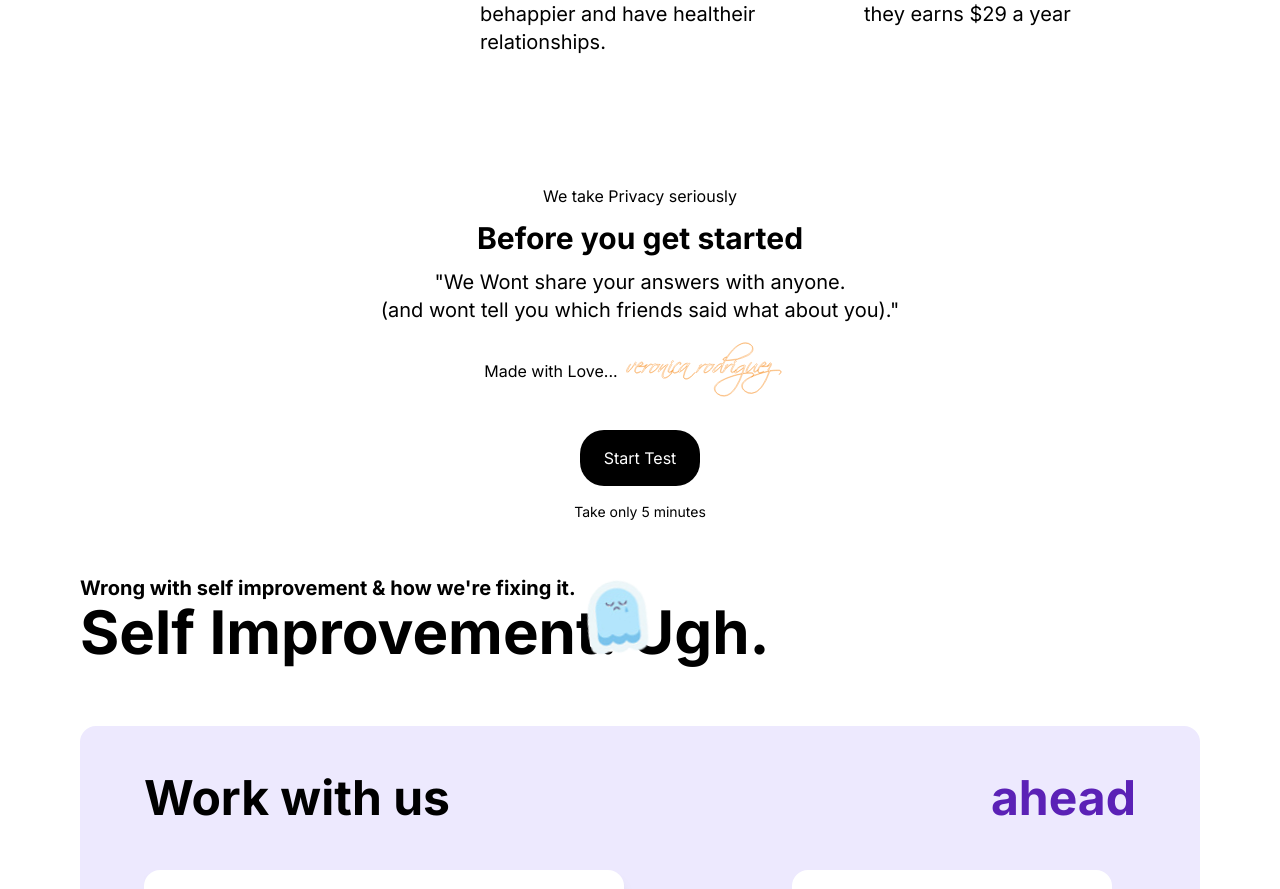
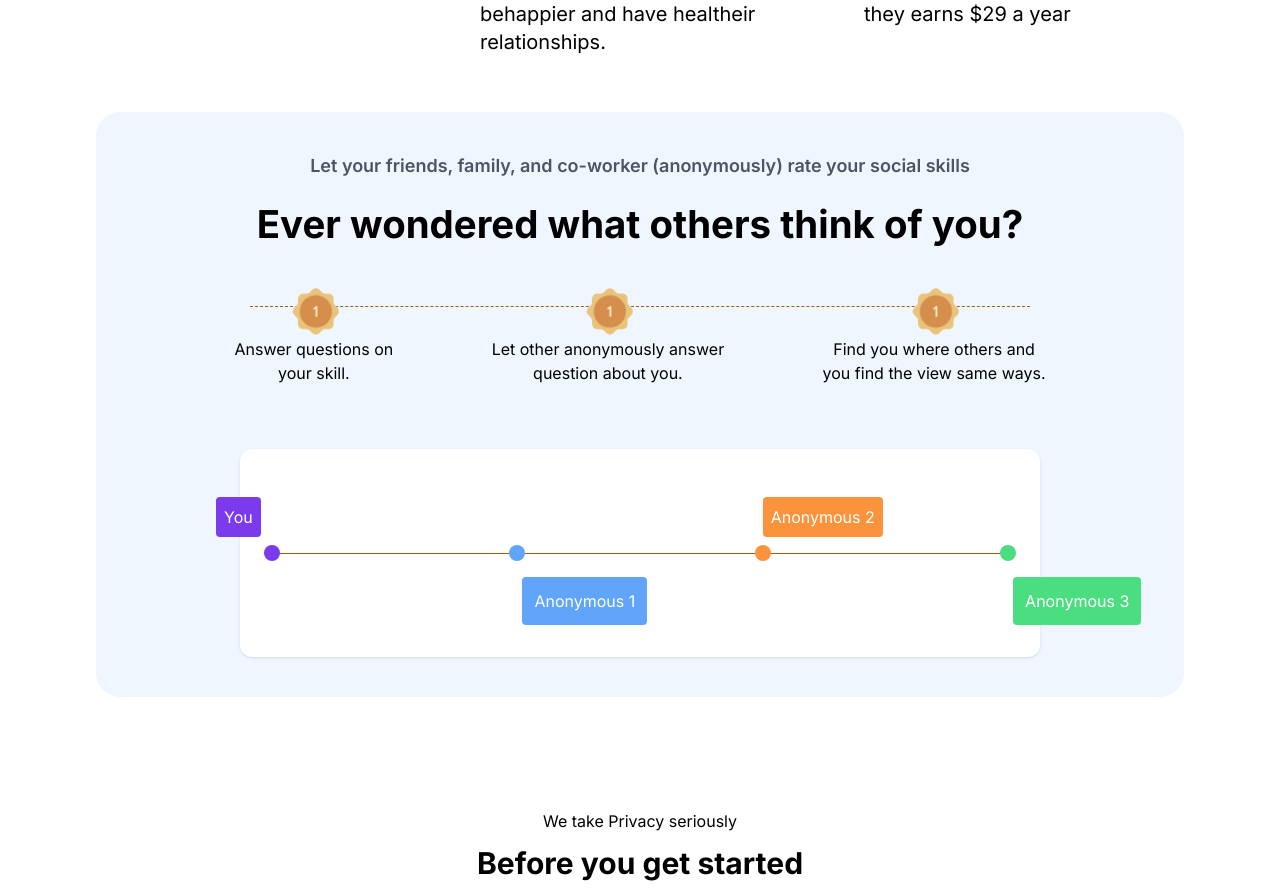
Before and after one commit to rushirrj/density-exchange-task, a Next.js app: page / in a window 1280 px wide. Shown: the part 1748-2637 px from the top of the page. Built offline with nearby package versions, Linux system fonts and the light colour scheme.

Commit message:
Add EverWonder

```diff
--- a/src/app/page.js
+++ b/src/app/page.js
@@ -4,6 +4,7 @@ import Footer from "../components/Footer";
 import Openvacancies from "../components/Openvacancies";
 import EQbeatsIQ from "../components/EQbeatsIQ";
 import BeBestYou from "../components/BeBestYou";
+import EverWonder from "../components/EverWonder";
 import Test from "../components/Test";
 import WorkWithUs from "../components/WorkWithUs";
 import MeetAheadCard from "@/components/MeetAheadCard";
@@ -19,6 +20,7 @@ export default function Home() {
       <DoesThisSoundFamiliar />
       <MeetAheadCard/>
       <BeBestYou />
+      <EverWonder />
       <Test />
       <SelfImprovement/>
       <WorkWithUs />
--- /dev/null
+++ b/src/components/EverWonder.jsx
@@ -0,0 +1,147 @@
+"use client";
+import { motion } from "framer-motion";
+import React from "react";
+import Image from "next/image";
+const EverWonder = () => {
+  return (
+    <section className="mt-10 rounded-3xl bg-blue-50 p-10 mx-24">
+      <motion.div
+        initial="hidden"
+        whileInView="visible"
+        viewport={{ once: true }}
+        transition={{ duration: 0.5 }}
+        variants={{
+          visible: { opacity: 1, scale: 1, x: 0, y: 0 },
+          hidden: { opacity: 0, scale: 0.5 },
+        }}
+      >
+        <h3 className="text-center text-gray-600 text-lg font-semibold">
+          Let your friends, family, and co-worker (anonymously) rate your social
+          skills
+        </h3>
+        <h1 className="text-[2.4rem] font-bold text-center mt-4">
+          Ever wondered what others think of you?
+        </h1>
+      </motion.div>
+      <div className="mt-8 flex justify-center relative">
+        <div className="absolute top-[1.25rem] w-[780px] text-transparent border-t border-yellow-700 h-4 border-dashed">
+          Dummy
+        </div>
+        <div className="flex justify-evenly w-[70rem] z-[10]">
+          <div className="flex flex-col justify-center">
+            <div className="flex justify-center">
+              <div className="">
+                <Image width={50} height={50} alt="" src="/badge.png" />
+              </div>
+            </div>
+            <div className="text-center">
+              Answer questions on <br />
+              your skill.
+            </div>
+          </div>
+
+          <div className="flex flex-col justify-center">
+            <div className="flex justify-center">
+              <div className="">
+                <Image width={50} height={50} alt="" src="/badge.png" />
+              </div>
+            </div>
+            <div className="text-center">
+              Let other anonymously answer <br />
+              question about you.
+            </div>
+          </div>
+
+          <div className="flex flex-col justify-center">
+            <div className="flex justify-center">
+              <div className="">
+                <Image width={50} height={50} alt="" src="/badge.png" />
+              </div>
+            </div>
+            <div className="text-center">
+              Find you where others and <br />
+              you find the view same ways.
+            </div>
+          </div>
+        </div>
+      </div>
+      <div className="flex justify-center">
+        <div className="mt-16 shadow bg-white rounded-xl w-[50rem] p-6 py-24 relative">
+          <div className="flex justify-between ">
+            <div className="h-4 w-4 rounded-full bg-violet-600 z-10 relative">
+              <motion.div
+                initial="hidden"
+                whileInView="visible"
+                viewport={{ once: true }}
+                transition={{
+                  duration: 1,
+                  staggerChildren: 0.2,
+                  delayChildren: 0.3,
+                }}
+                variants={{
+                  visible: { opacity: 1, scale: 1, x: 0, y: 0 },
+                  hidden: { opacity: 0, scale: 0.5 },
+                }}
+              >
+                <div className="absolute text-white p-2 bg-violet-600 rounded top-[-3rem] left-[-3rem]">
+                  You
+                </div>
+              </motion.div>
+            </div>
+            <div className="h-4 w-4 rounded-full bg-blue-400 z-10 relative">
+              <motion.div
+                initial="hidden"
+                whileInView="visible"
+                viewport={{ once: true }}
+                transition={{ duration: 0.5 }}
+                variants={{
+                  visible: { opacity: 1, scale: 1, x: 0, y: 0 },
+                  hidden: { opacity: 0.5, scale: 0.5 },
+                }}
+              >
+                <div className="absolute whitespace-nowrap text-white p-3 bg-blue-400 rounded top-[2rem] left-[82%]">
+                  Anonymous 1
+                </div>
+              </motion.div>
+            </div>
+            <div className="h-4 w-4 rounded-full bg-orange-400 z-10 relative">
+              <motion.div
+                initial="hidden"
+                whileInView="visible"
+                viewport={{ once: true }}
+                transition={{ duration: 0.5 }}
+                variants={{
+                  visible: { opacity: 1, scale: 1, x: 0, y: 0 },
+                  hidden: { opacity: 0.5, scale: 0.5 },
+                }}
+              >
+                <div className="absolute  whitespace-nowrap  text-white p-2 bg-orange-400 rounded top-[-3rem] left-[0.5rem]">
+                  Anonymous 2
+                </div>
+              </motion.div>
+            </div>
+            <div className="h-4 w-4 rounded-full bg-green-400 z-10 relative">
+              <motion.div
+                initial="hidden"
+                whileInView="visible"
+                viewport={{ once: true }}
+                transition={{ duration: 0.5 }}
+                variants={{
+                  visible: { opacity: 1, scale: 1, x: 0, y: 0 },
+                  hidden: { opacity: 0.5, scale: 0.5 },
+                }}
+              >
+                <div className="absolute  whitespace-nowrap   text-white p-3 bg-green-400 rounded  top-[2rem] left-[82%]">
+                  Anonymous 3
+                </div>
+              </motion.div>
+            </div>
+          </div>
+          <div className="border-t border-yellow-700 h-1 absolute top-[50%]  w-[745px]"></div>
+        </div>
+      </div>
+    </section>
+  );
+};
+
+export default EverWonder;
```
